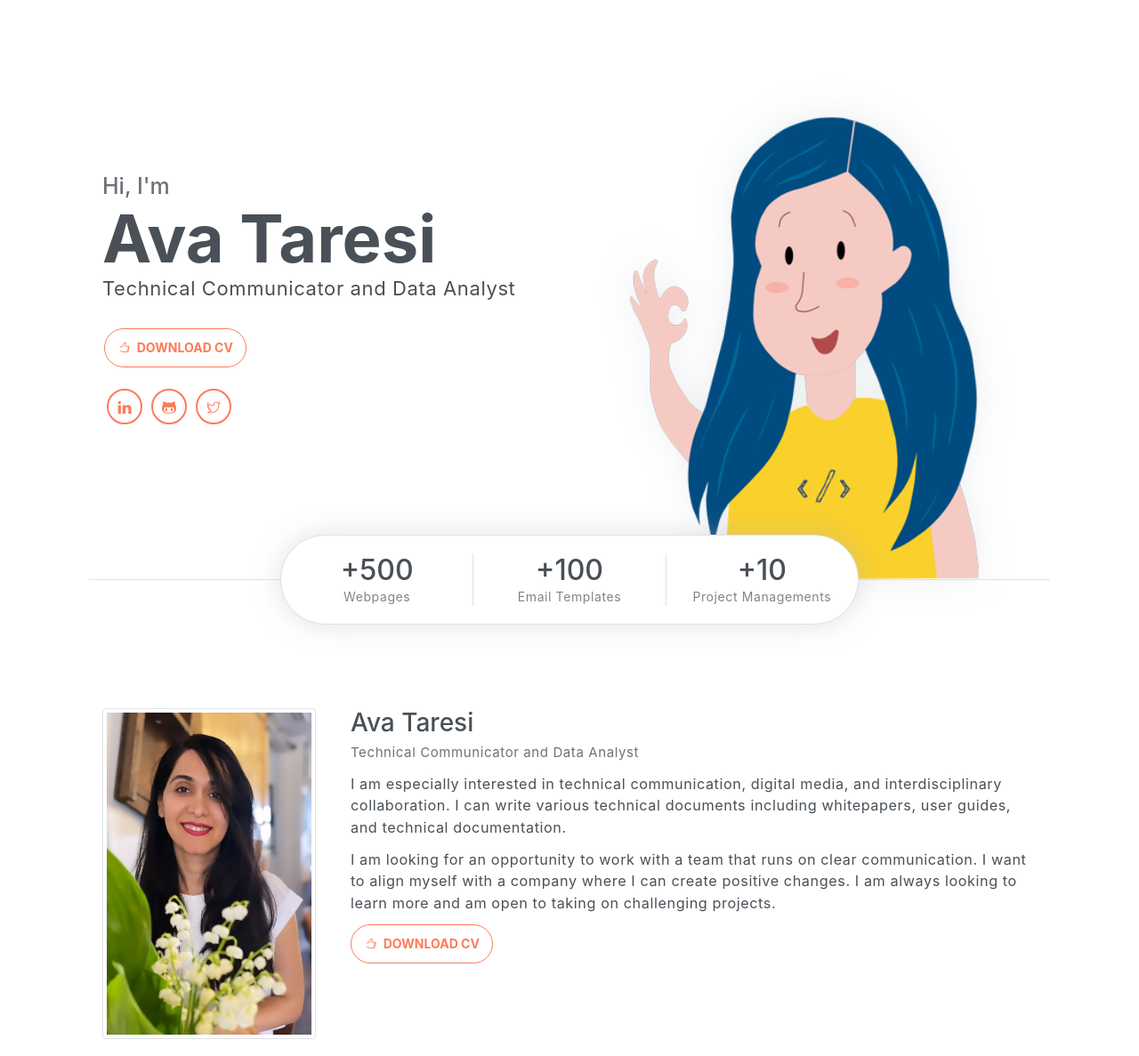
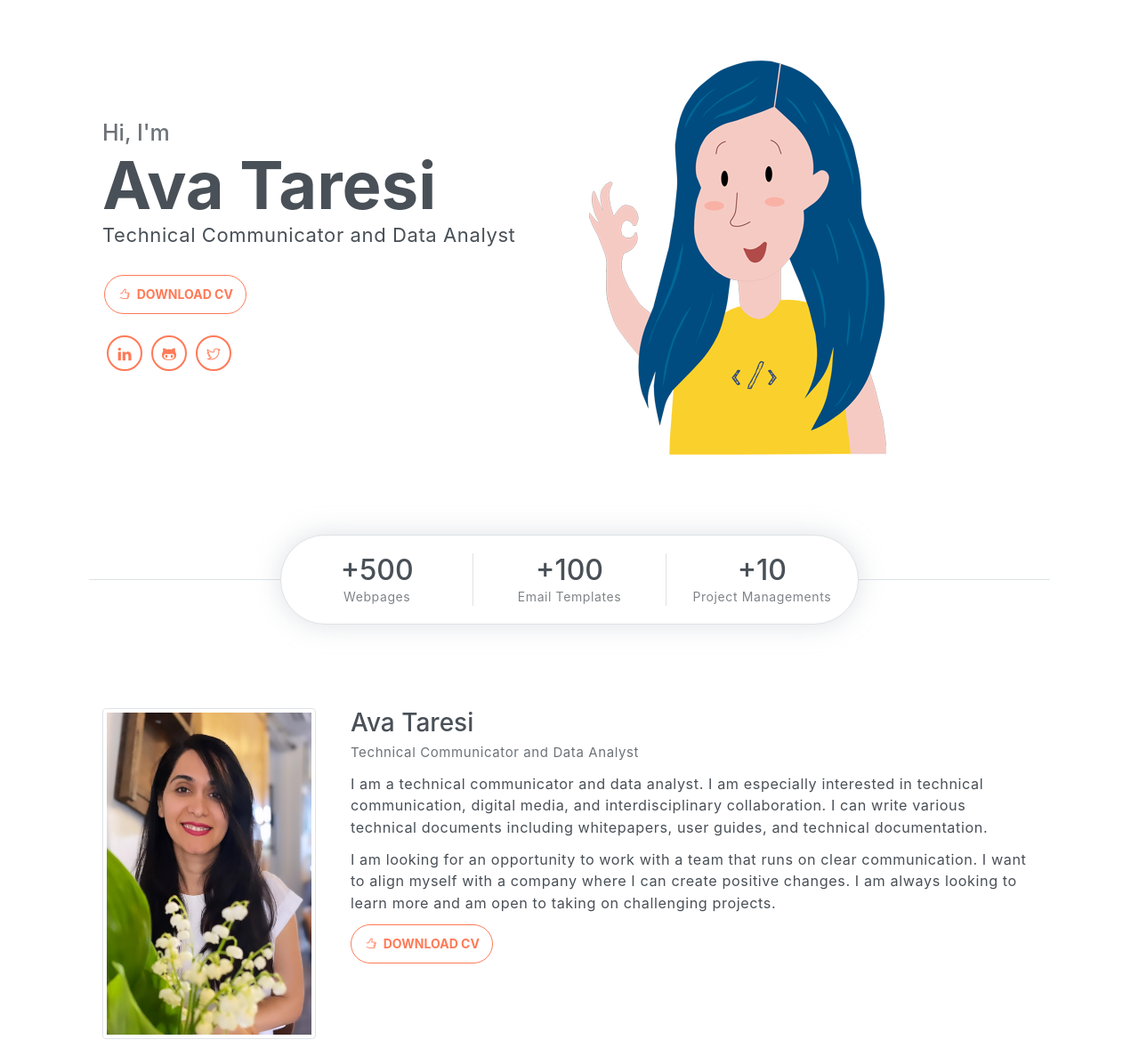
Before and after one commit to Taresi/AvaTaresi, a website: page index.html in a window 1280 px wide. Shown: the part 200-1387 px from the top of the page at 89% size. Drawn offline with Linux system fonts and the light colour scheme.

Commit message:
margin removed

```diff
--- a/index.html
+++ b/index.html
@@ -3,7 +3,7 @@
 <head>
 	<meta charset="utf-8">
     <meta name="viewport" content="width=device-width, initial-scale=1, shrink-to-fit=no">
-    <meta name="description" content="Start your development with Steller landing page.">
+    <meta name="description" content="Ava Taresi, Technical Communicator and Data Analyst.">
     <meta name="author" content="Devcrud">
     <title>Ava Taresi | Technical Communicator</title>
 	<link rel="icon" type="image/x-icon" href="/favicon.icon"/>
@@ -47,9 +47,9 @@
 
     <!-- Page Header -->
     <header class="header" id="home">
-        <div class="container">
-            <div class="infos">
-                <h6 class="subtitle">Hi, I'm</h6>
+        <div class="container" style="margin-top: 0px;">
+			<div class="infos" style="margin-top: 0px;">
+				<h6 class="subtitle">Hi, I'm</h6>
                 <h6 class="title">Ava Taresi</h6>
                 <p>Technical Communicator and Data Analyst</p>
 
@@ -63,7 +63,7 @@
 					<a class="social-item" href="https://twitter.com/avataresi"><i class="ti-twitter"></i></a>
                 </div>
             </div>
-            <div class="img-holder">
+            <div class="img-wrapper">
                 <img src="assets/imgs/AT- Illustration by Maryam Padyab-Transparent 500.png" alt="">
             </div>
         </div>
@@ -96,7 +96,7 @@
                 <div class="pl-md-4 col-md-9">
                     <h6 class="title">Ava Taresi</h6>
                     <p class="subtitle">Technical Communicator and Data Analyst</p>
-                    <p> I am especially interested in technical communication, digital media, and interdisciplinary collaboration. I can write various technical documents including whitepapers, user guides, and technical documentation. </p>
+                    <p> I am a technical communicator and data analyst. I am especially interested in technical communication, digital media, and interdisciplinary collaboration. I can write various technical documents including whitepapers, user guides, and technical documentation. </p>
                     <p>I am looking for an opportunity to work with a team that runs on clear communication. I want to align myself with a company where I can create positive changes. I am always looking to learn more and am open to taking on challenging projects.</p>
 	                    <button class="btn btn-outline-primary rounded"><i class="ti-thumb-up pr-1"></i> <a href="https://drive.google.com/file/d/1ZFoWWDgETPb7JwOb7CSwU07oRX0yTSlD/view?usp=drive_link">DOWNLOAD CV</a></button>
                 </div>
@@ -306,7 +306,7 @@
         <div class="container">
             <div class="row align-items-center">
                 <div class="col-sm-6">
-                    <p>Copyright <script>document.write(new Date().getFullYear())</script> &copy; <a href="http://www.devcrud.com" target="_blank">DevCRUD</a></p>
+                    <p>Copyright <script>document.write(new Date().getFullYear())</script> &copy; <a href="http://www.avataresi.com" target="_blank">Ava Taresi</a></p>
                 </div>
                 <div class="col-sm-6">
                     <div class="socials">
```
